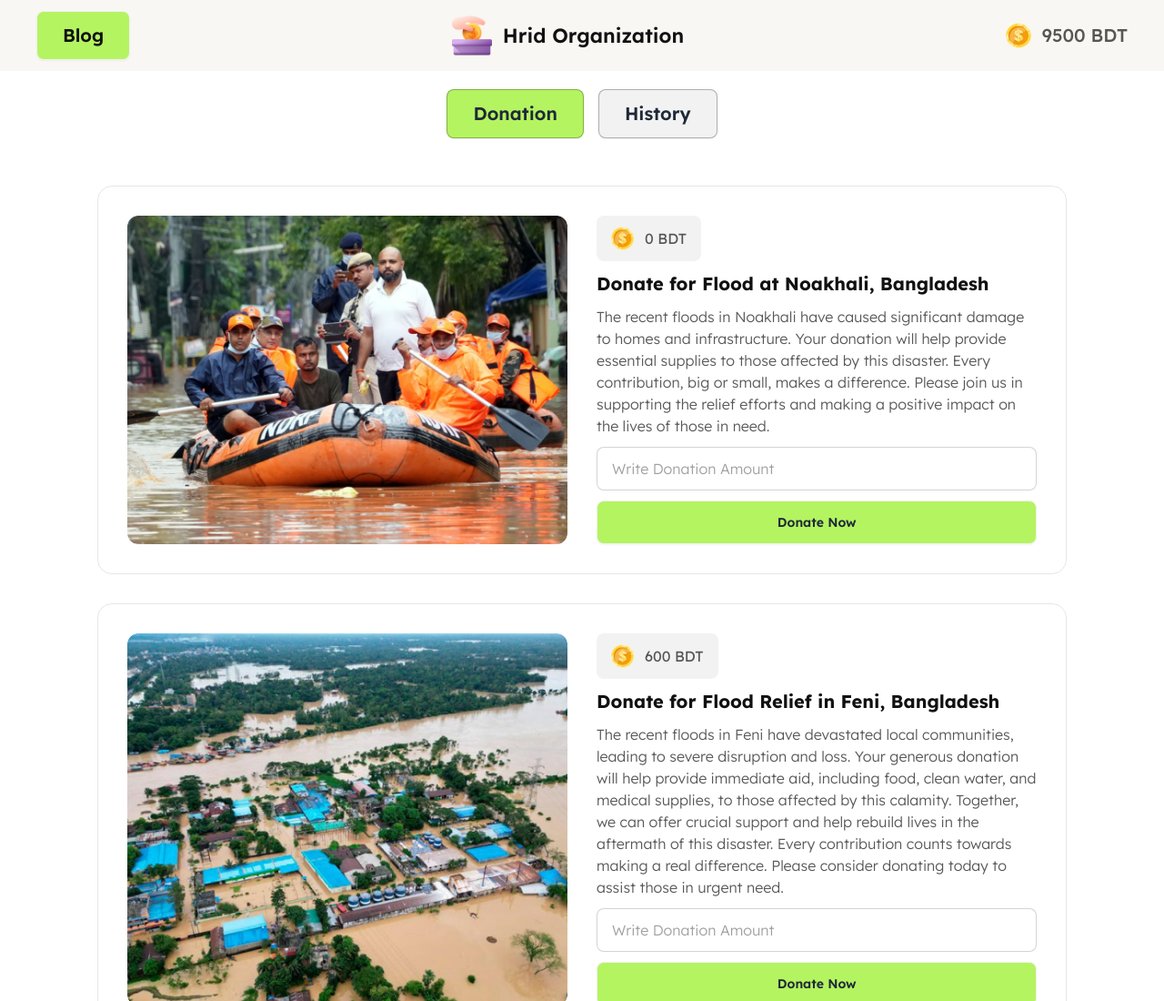
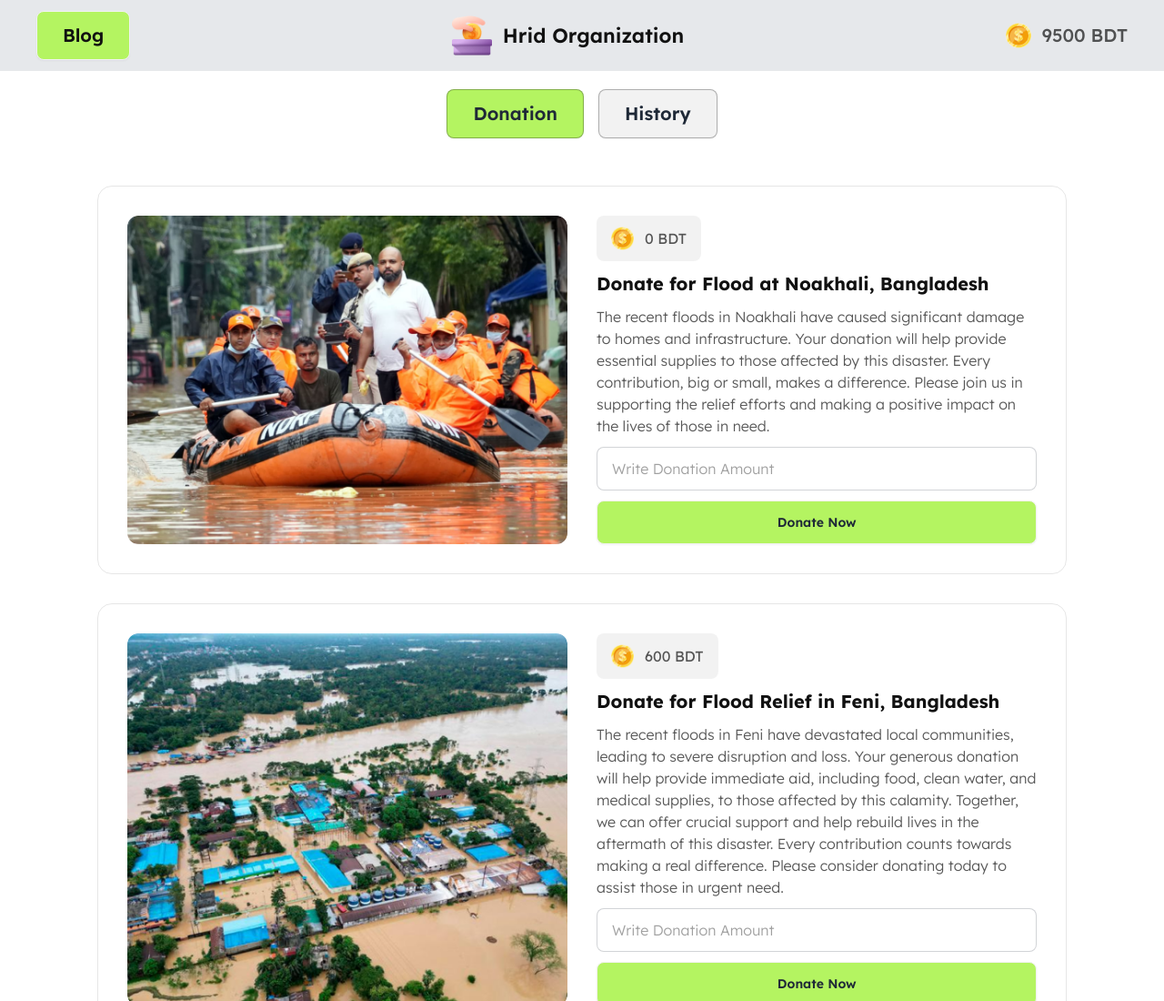
Before and after one commit to syedmehedi34/donate-bangladesh, a plain HTML site: page index.html in a window 1280 px wide. Shown: the top 1100 px of the page at 91% size. Drawn offline with nearby package versions, Linux system fonts and the light colour scheme.

Commit message:
nav problem solved

```diff
--- a/index.html
+++ b/index.html
@@ -63,7 +63,7 @@
     >
       <!-- sec nav bar -->
       <nav
-        class="max-[580px]:px-3 flex justify-between px-10 items-center bg-thirdColor py-3 backdrop-blur-3xl"
+        class="bg-opacity-25 max-[580px]:px-3 flex justify-between px-10 items-center bg-gray-400 py-3"
       >
         <!--  -->
         <button
```
